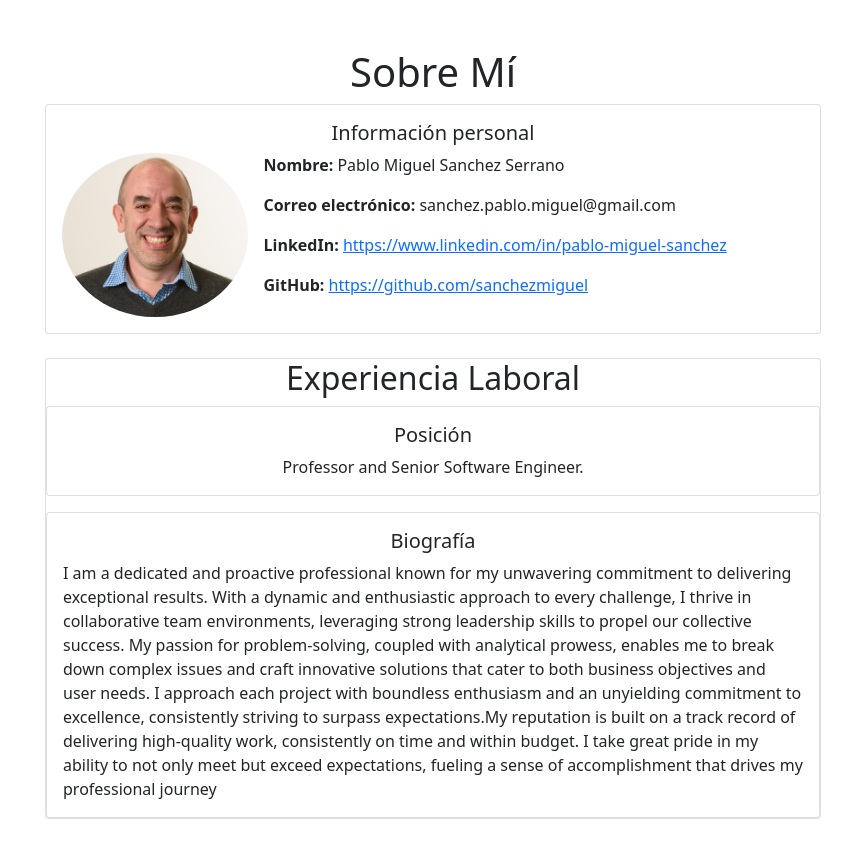
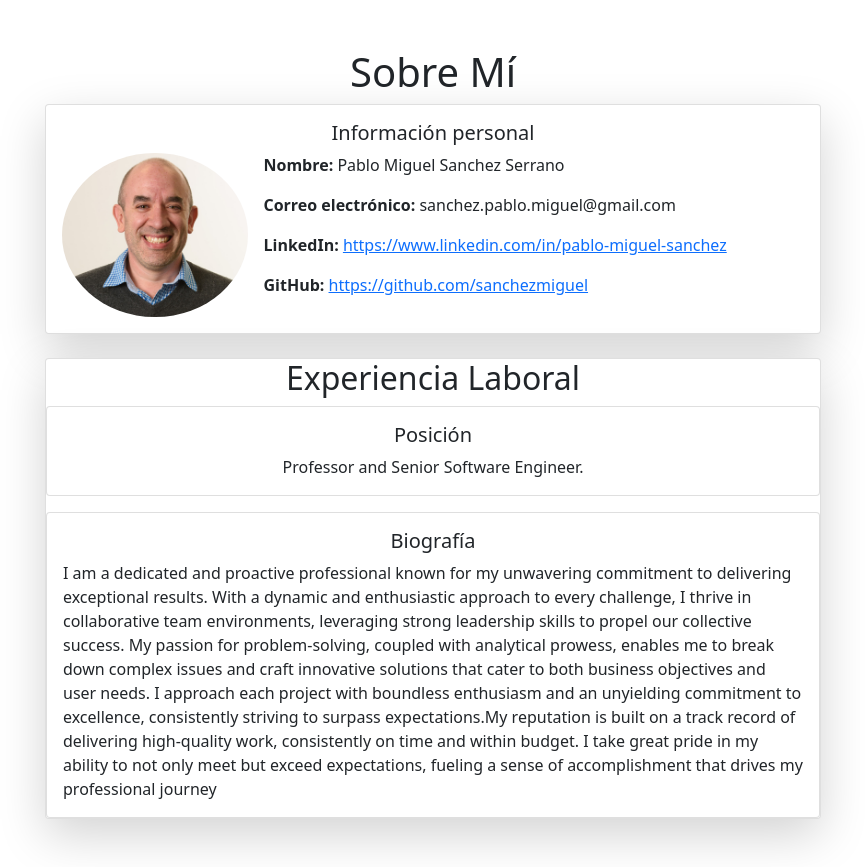
Before and after one commit to sanchezmiguel/CoderBlogRepo, a Django app: page /about/ in a window 1280 px wide. Shown: the part 54-921 px from the top of the page, without its empty margins (207-1072 px from the left). Run offline with Django 4.2, Linux system fonts and the light colour scheme; data comes from the database, SQL or seed files in the repository; some libraries are stand-ins or nearby versions.

Commit message:
shadow-lg en cards de about

```diff
--- a/coderDjango/perfilesApp/templates/perfilesApp/about_creator.html
+++ b/coderDjango/perfilesApp/templates/perfilesApp/about_creator.html
@@ -3,7 +3,7 @@
 {% block content %}
 <h1>Sobre Mí</h1>
 <div class="container mx-auto" style="max-width: 800px;">
-    <div class="card">
+    <div class="card shadow-lg">
         <div class="card-body">
             <h5 class="card-title">Información personal</h5>
             <div class="d-flex">
@@ -25,7 +25,7 @@
         </div>
     </div>
     <div class="mt-4">
-        <div class="card">
+        <div class="card shadow-lg">
             <h2>Experiencia Laboral</h2>
 
             <div class="card mb-3">
```
